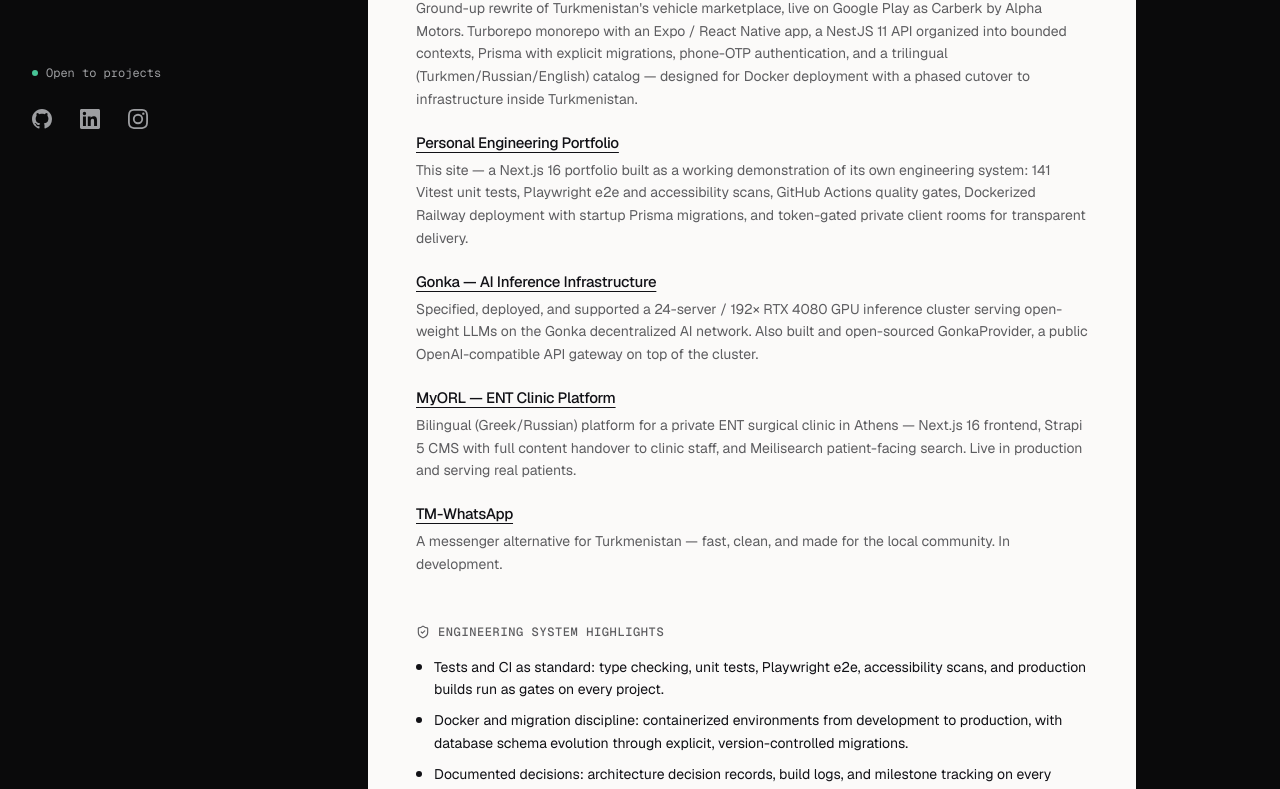
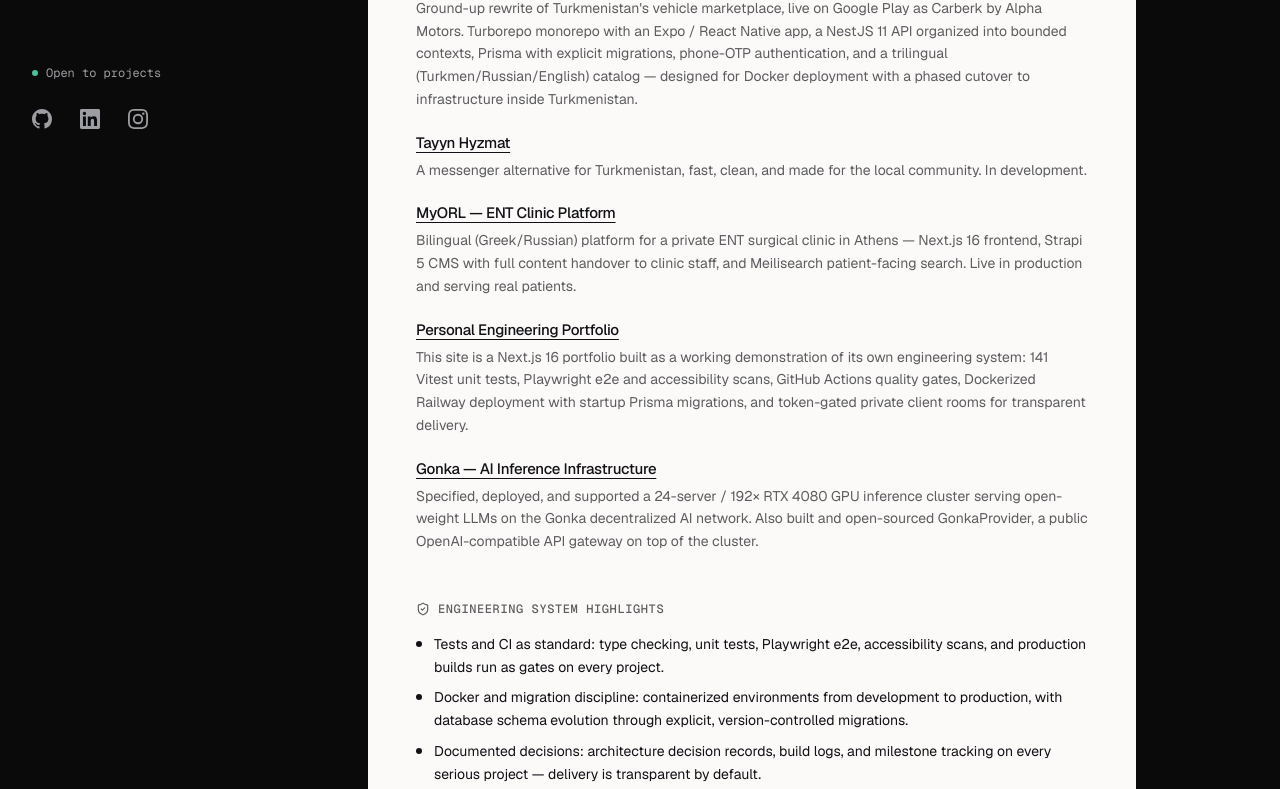
Before and after one commit to bagtyyarkovusov/personal-engineering-portfolio, a Next.js app: page /resume in a window 1280 px wide. Shown: the part 619-1408 px from the top of the page. Built offline with nearby package versions, Linux system fonts and the light colour scheme; no server answers.

Commit message:
content(projects): publish Tayyn Hyzmat naming and order

```diff
--- a/prisma/seed.ts
+++ b/prisma/seed.ts
@@ -111,15 +111,15 @@ The founder approved the next campaign on 14 October 2026 (ADR-0099 to ADR-0107
   });
   console.log(`Seeded: ${autoTm.title}`);
 
-  // --- TM-WhatsApp: encrypted messenger for Turkmenistan ---
+  // --- Tayyn Hyzmat: encrypted messenger for Turkmenistan ---
   const tmWhatsAppData = {
     slug: "tm-whatsapp",
-    title: "TM-WhatsApp",
+    title: "Tayyn Hyzmat",
     summary:
       "An early-stage WhatsApp-class messenger for Turkmenistan — Signal Protocol end-to-end encryption, designed for 2 Mbps networks, currently a scaffolded monorepo with the architecture decided and no end-user features shipped.",
     body: `## Context
 
-The most-used chat app in Turkmenistan today is IMO — laggy and ad-stuffed — while WhatsApp itself is unreliable or blocked. TM-WhatsApp is a WhatsApp-class messenger designed from the ground up for the local community: fast, clean, and genuinely end-to-end encrypted, built to tolerate ~2 Mbps networks and restrictive NATs. It is a sister project to Carberk and deliberately reuses its stack, OTP gateway, and deployment patterns.
+The most-used chat app in Turkmenistan today is IMO — laggy and ad-stuffed — while WhatsApp itself is unreliable or blocked. Tayyn Hyzmat is a WhatsApp-class messenger designed from the ground up for the local community: fast, clean, and genuinely end-to-end encrypted, built to tolerate ~2 Mbps networks and restrictive NATs. It is a sister project to Carberk and deliberately reuses its stack, OTP gateway, and deployment patterns.
 
 ## Engineering Decisions (12 accepted ADRs)
 
@@ -218,7 +218,7 @@ This portfolio is not just a website — it is a working demonstration of the en
     repoUrl: "https://github.com/bagtyyarkovusov/personal-engineering-portfolio",
     status: ContentStatus.published,
     visibility: ContentVisibility.public,
-    order: 2,
+    order: 3,
     startedAt: new Date("2026-05-10"),
     completedAt: null,
   };
@@ -276,7 +276,7 @@ A private ENT (ear, nose, throat) surgical clinic in Athens needed a modern web
     repoUrl: "https://github.com/bagtyyarkovusov/myorl-pavlos",
     status: ContentStatus.published,
     visibility: ContentVisibility.public,
-    order: 3,
+    order: 2,
     startedAt: new Date("2026-01-01"),
     completedAt: null,
   };
--- a/src/app/(public)/resume/page.tsx
+++ b/src/app/(public)/resume/page.tsx
@@ -80,16 +80,10 @@ const projects = [
       "Ground-up rewrite of Turkmenistan's vehicle marketplace, live on Google Play as Carberk by Alpha Motors. Turborepo monorepo with an Expo / React Native app, a NestJS 11 API organized into bounded contexts, Prisma with explicit migrations, phone-OTP authentication, and a trilingual (Turkmen/Russian/English) catalog — designed for Docker deployment with a phased cutover to infrastructure inside Turkmenistan.",
   },
   {
-    title: "Personal Engineering Portfolio",
-    href: "/work/personal-engineering-portfolio",
+    title: "Tayyn Hyzmat",
+    href: "https://github.com/bagtyyarkovusov/tm-whatsapp",
     description:
-      "This site — a Next.js 16 portfolio built as a working demonstration of its own engineering system: 141 Vitest unit tests, Playwright e2e and accessibility scans, GitHub Actions quality gates, Dockerized Railway deployment with startup Prisma migrations, and token-gated private client rooms for transparent delivery.",
-  },
-  {
-    title: "Gonka — AI Inference Infrastructure",
-    href: "/work/gonka-ai-inference-infrastructure",
-    description:
-      "Specified, deployed, and supported a 24-server / 192× RTX 4080 GPU inference cluster serving open-weight LLMs on the Gonka decentralized AI network. Also built and open-sourced GonkaProvider, a public OpenAI-compatible API gateway on top of the cluster.",
+      "A messenger alternative for Turkmenistan, fast, clean, and made for the local community. In development.",
   },
   {
     title: "MyORL — ENT Clinic Platform",
@@ -98,10 +92,16 @@ const projects = [
       "Bilingual (Greek/Russian) platform for a private ENT surgical clinic in Athens — Next.js 16 frontend, Strapi 5 CMS with full content handover to clinic staff, and Meilisearch patient-facing search. Live in production and serving real patients.",
   },
   {
-    title: "TM-WhatsApp",
-    href: "https://github.com/bagtyyarkovusov/tm-whatsapp",
+    title: "Personal Engineering Portfolio",
+    href: "/work/personal-engineering-portfolio",
     description:
-      "A messenger alternative for Turkmenistan — fast, clean, and made for the local community. In development.",
+      "This site is a Next.js 16 portfolio built as a working demonstration of its own engineering system: 141 Vitest unit tests, Playwright e2e and accessibility scans, GitHub Actions quality gates, Dockerized Railway deployment with startup Prisma migrations, and token-gated private client rooms for transparent delivery.",
+  },
+  {
+    title: "Gonka — AI Inference Infrastructure",
+    href: "/work/gonka-ai-inference-infrastructure",
+    description:
+      "Specified, deployed, and supported a 24-server / 192× RTX 4080 GPU inference cluster serving open-weight LLMs on the Gonka decentralized AI network. Also built and open-sourced GonkaProvider, a public OpenAI-compatible API gateway on top of the cluster.",
   },
 ];
 
--- a/src/features/projects/media.ts
+++ b/src/features/projects/media.ts
@@ -16,11 +16,12 @@ const legacyCarberkMedia: Record<string, string> = {
  * render time while the next seed/admin edit catches up.
  */
 export function normalizeProjectBody(body: string) {
-  return Object.entries(legacyCarberkMedia).reduce(
+  const normalizedMedia = Object.entries(legacyCarberkMedia).reduce(
     (normalized, [legacySrc, currentSrc]) =>
       normalized.replaceAll(legacySrc, currentSrc),
     body,
   );
+  return normalizedMedia.replaceAll("TM-WhatsApp", "Tayyn Hyzmat");
 }
 
 export const projectMedia: Record<
--- a/src/features/projects/queries.ts
+++ b/src/features/projects/queries.ts
@@ -1,22 +1,51 @@
 import { prisma } from "@/lib/db/prisma";
 import { buildVisibilityFilter } from "@/lib/publication/policy";
+
+const publicProjectOverrides: Record<
+  string,
+  { title?: string; order?: number }
+> = {
+  "tm-whatsapp": { title: "Tayyn Hyzmat", order: 1 },
+  "myorl-ent-clinic": { order: 2 },
+  "personal-engineering-portfolio": { order: 3 },
+  "gonka-ai-inference-infrastructure": { order: 4 },
+};
+
+function presentPublicProject<T extends { slug: string; title: string; order?: number }>(
+  project: T,
+) {
+  const override = publicProjectOverrides[project.slug];
+  return {
+    ...project,
+    title: override?.title ?? project.title,
+    order: override?.order ?? project.order,
+  };
+}
 
 export type PublicProject = Awaited<ReturnType<typeof getPublishedPublicProjects>>[number];
 
 export async function getPublishedPublicProjects() {
-  return prisma.project.findMany({
+  const projects = await prisma.project.findMany({
     where: buildVisibilityFilter("public"),
     orderBy: { order: "asc" },
   });
+  const hasOverrides = projects.some((project) => project.slug in publicProjectOverrides);
+  if (!hasOverrides) return projects;
+  return projects
+    .map(presentPublicProject)
+    .sort((a, b) => (a.order ?? 0) - (b.order ?? 0));
 }
 
 export async function getPublishedPublicProjectBySlug(slug: string) {
-  return prisma.project.findFirst({
+  const project = await prisma.project.findFirst({
     where: {
       slug,
       ...buildVisibilityFilter("public"),
     },
   });
+  return project && project.slug in publicProjectOverrides
+    ? presentPublicProject(project)
+    : project;
 }
 
 export async function getAdminProjects() {
```
